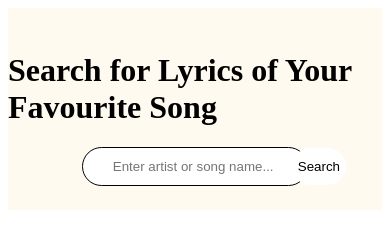
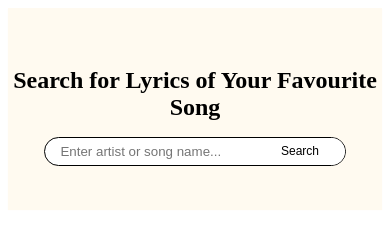
Before and after one commit to siddharthgopakumar/LyricsApp, a plain HTML site: page index.html in a window 390 px wide. Drawn offline with Linux system fonts and the light colour scheme.

Commit message:
Some more UI improvements

```diff
--- a/style.css
+++ b/style.css
@@ -1,5 +1,6 @@
 
-header {
+@media (min-width: 800px) {
+    header {
     display: flex;
     flex-direction: column;
     align-items: center;
@@ -63,3 +64,76 @@ body{
     border: none;
     color: floralwhite;
 }
+}
+@media (max-width: 800px)    {
+    header {
+        text-align: center;
+        font-size: 12px;
+        display: flex;
+        flex-direction: column;
+        align-items: center;
+        justify-content: center;
+        background-color: floralwhite;
+        height: 200px;
+        width: 100%;
+        border-bottom: solid 1px floralwhite;
+        box-shadow: 0px 1px 1px floralwhite;
+    }
+    form {
+        font-size: 15px;
+        border: 0.5px solid;
+        border-radius: 25px;
+        width: 80%;
+        display: flex;
+        justify-content: space-between;
+        background-color: white;
+    }
+    #search:focus{
+        outline: none;
+    }
+    #search {
+        padding-left: 15px;
+        border: none;
+        border-radius: 25px;
+        flex: 5;
+        height: 25px;
+        background-color:transparent;
+        /* text-align: center; */
+    }
+    #searchBtn{
+        font-size: 12px;
+        padding: none;
+        border: none;
+        border-radius: 25px;
+        flex: 2;
+        background-color: white;
+    }
+    body{
+        display: flex;
+        flex-direction: column;
+        align-items:center;
+    }
+    #result {
+        display:flex;
+        flex-direction: column;
+        justify-content: space-around;
+        align-items: stretch;
+        width: 90%;
+        flex: 500px;
+        margin-top: 30px;
+        flex-wrap: wrap;
+        font-size: 12px;
+    }
+
+    .resultIndividual{
+        display: flex;
+        justify-content: space-between;
+    }
+    .lyricSearchBtn {
+        border-radius: 25px;
+        background-color: rgb(255,64,64);
+        border: none;
+        color: floralwhite;
+    }
+    }
+}
```
